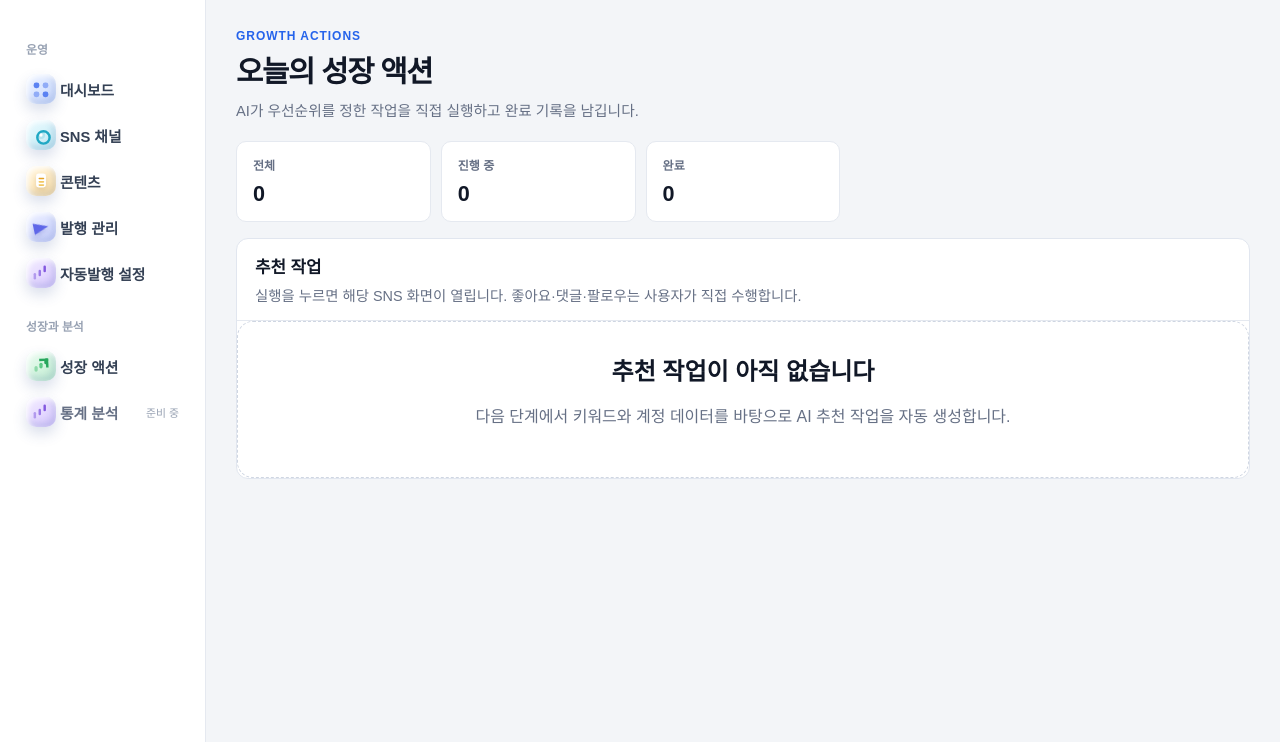
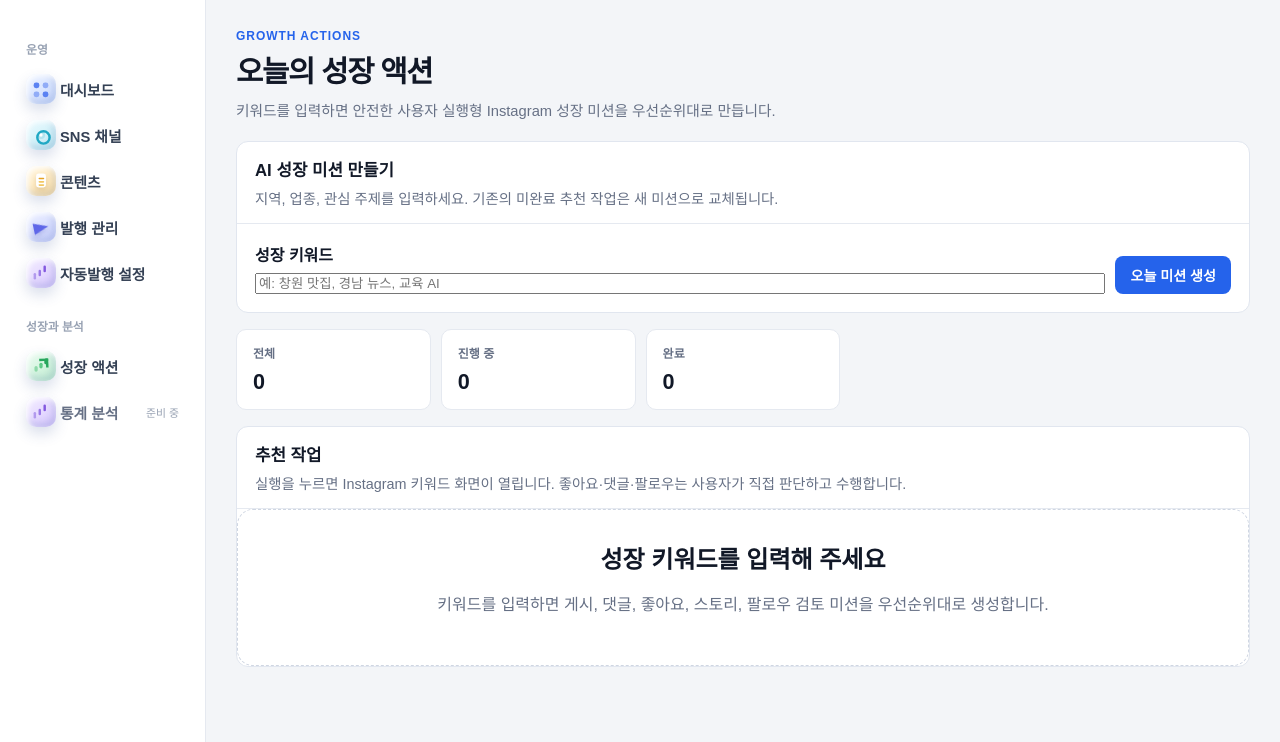
Before and after one commit to kprism/snsgrowup, a Django app: page /growth/ in a window 1280 px wide. Shown: the part 58-800 px from the top of the page. Run offline with Django 5.2, Linux system fonts and the light colour scheme; the visitor is signed in with stand-in values (Sample User, id 1); data that the repository does not hold is empty; parts of the project's set-up code (start-up, migrations or seed data) failed here and were passed over.

Commit message:
Add keyword mission generator to growth action center

```diff
--- a/templates/growth/action_center.html
+++ b/templates/growth/action_center.html
@@ -2,24 +2,34 @@
 {% block title %}성장 액션 | SNSGROWUP{% endblock %}
 {% block content %}
 <section class="page-head compact-head">
-  <div><span class="eyebrow">GROWTH ACTIONS</span><h1>오늘의 성장 액션</h1><p>AI가 우선순위를 정한 작업을 직접 실행하고 완료 기록을 남깁니다.</p></div>
+  <div><span class="eyebrow">GROWTH ACTIONS</span><h1>오늘의 성장 액션</h1><p>키워드를 입력하면 안전한 사용자 실행형 Instagram 성장 미션을 우선순위대로 만듭니다.</p></div>
 </section>
-{% if messages %}{% for message in messages %}<div class="notice">{{ message }}</div>{% endfor %}{% endif %}
+{% if messages %}{% for message in messages %}<div class="notice{% if message.tags == 'error' %} notice-error{% endif %}">{{ message }}</div>{% endfor %}{% endif %}
+
+<section class="panel compact-panel" style="margin-bottom:16px;">
+  <div class="panel-head"><div><h2>AI 성장 미션 만들기</h2><p>지역, 업종, 관심 주제를 입력하세요. 기존의 미완료 추천 작업은 새 미션으로 교체됩니다.</p></div></div>
+  <form method="post" style="display:flex;gap:10px;align-items:end;padding:18px;flex-wrap:wrap;">{% csrf_token %}
+    <input type="hidden" name="command" value="generate">
+    <label style="display:grid;gap:7px;min-width:280px;flex:1;"><strong>성장 키워드</strong><input type="text" name="keyword" maxlength="120" value="{{ active_keyword }}" placeholder="예: 창원 맛집, 경남 뉴스, 교육 AI" required></label>
+    <button class="button primary" type="submit">오늘 미션 생성</button>
+  </form>
+</section>
+
 <section class="publishing-summary">
   <article><span>전체</span><strong>{{ totals.all }}</strong></article>
   <article><span>진행 중</span><strong>{{ totals.started }}</strong></article>
   <article><span>완료</span><strong>{{ totals.completed }}</strong></article>
 </section>
 <section class="panel compact-panel">
-  <div class="panel-head"><div><h2>추천 작업</h2><p>실행을 누르면 해당 SNS 화면이 열립니다. 좋아요·댓글·팔로우는 사용자가 직접 수행합니다.</p></div></div>
+  <div class="panel-head"><div><h2>추천 작업</h2><p>실행을 누르면 Instagram 키워드 화면이 열립니다. 좋아요·댓글·팔로우는 사용자가 직접 판단하고 수행합니다.</p></div></div>
   {% if actions %}<div class="content-table">
   {% for action in actions %}
     <article class="content-row">
       <div class="content-main">
-        <div class="row-meta"><span class="status-chip status-{{ action.status }}">{{ action.get_status_display }}</span><span>{{ action.get_action_type_display }}</span><span>우선순위 {{ action.priority_score }}점</span></div>
+        <div class="row-meta"><span class="status-chip status-{{ action.status }}">{{ action.get_status_display }}</span><span>{{ action.get_action_type_display }}</span><span>우선순위 {{ action.priority_score }}점</span>{% if action.keyword %}<span>#{{ action.keyword }}</span>{% endif %}</div>
         <h3>{{ action.title }}</h3>
         <p>{{ action.recommendation_reason|default:"AI 추천 성장 작업" }}</p>
-        {% if action.suggested_comment %}<div class="notice"><strong>추천 댓글</strong><br>{{ action.suggested_comment }}</div>{% endif %}
+        {% if action.suggested_comment %}<div class="notice"><strong>댓글 작성 가이드</strong><br>{{ action.suggested_comment }}</div>{% endif %}
       </div>
       <div class="row-actions">
         {% if action.status != 'completed' %}
@@ -30,6 +40,6 @@
       </div>
     </article>
   {% endfor %}
-  </div>{% else %}<div class="empty-state compact-empty"><h2>추천 작업이 아직 없습니다</h2><p>다음 단계에서 키워드와 계정 데이터를 바탕으로 AI 추천 작업을 자동 생성합니다.</p></div>{% endif %}
+  </div>{% else %}<div class="empty-state compact-empty"><h2>성장 키워드를 입력해 주세요</h2><p>키워드를 입력하면 게시, 댓글, 좋아요, 스토리, 팔로우 검토 미션을 우선순위대로 생성합니다.</p></div>{% endif %}
 </section>
 {% endblock %}
```
